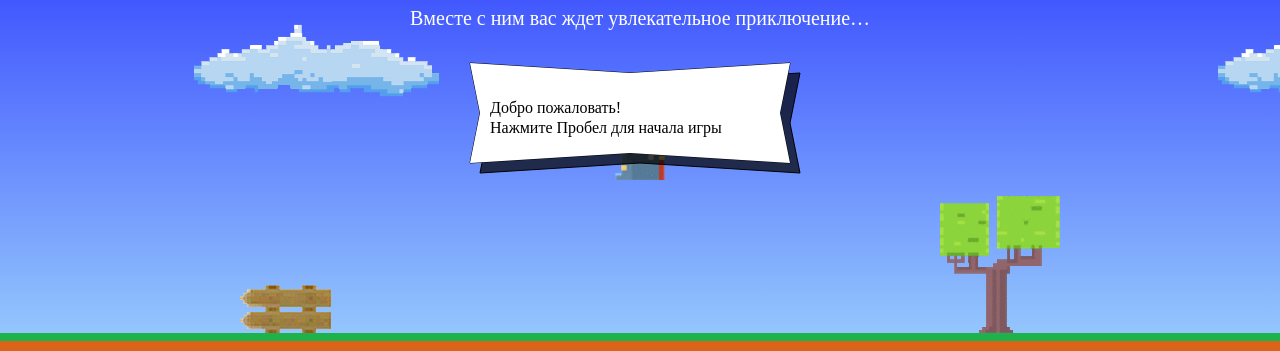
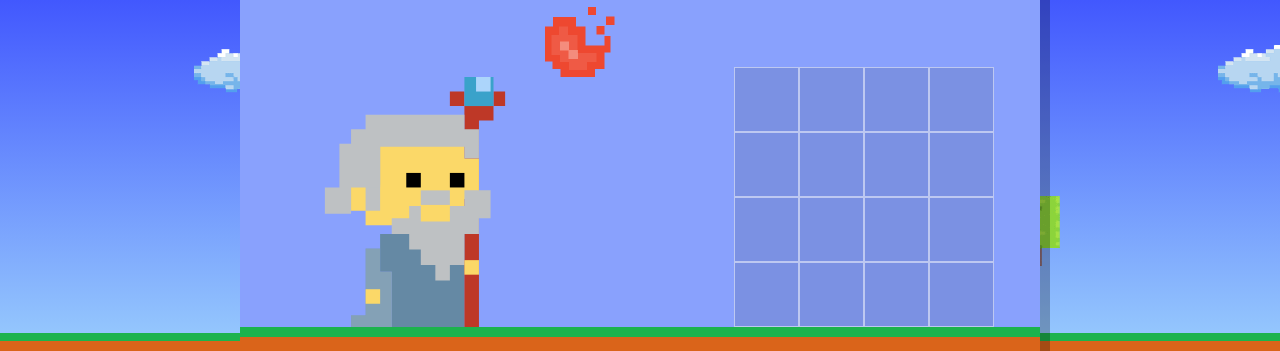
Before and after one commit to Kartaviy-arteom/942149-code-and-magick-17, a website: page index.html in a window 1280 px wide. Shown: the part 266-617 px from the top of the page. Drawn offline with Linux system fonts and the light colour scheme; a web font is replaced by a local one.

Commit message:
создан setup.js, убран класс .hidden у .setup

```diff
--- a/index.html
+++ b/index.html
@@ -199,6 +199,7 @@
   };
 </script>
 <script src="js/stat.js"></script>
+<script src="js/setup.js"></script>
 <script src="js/game.js"></script>
 
 </body>
--- /dev/null
+++ b/js/setup.js
@@ -0,0 +1,7 @@
+'use strict';
+
+(function () {
+  var setup = document.querySelector('.setup');
+
+  setup.classList.remove('hidden');
+})();
```
